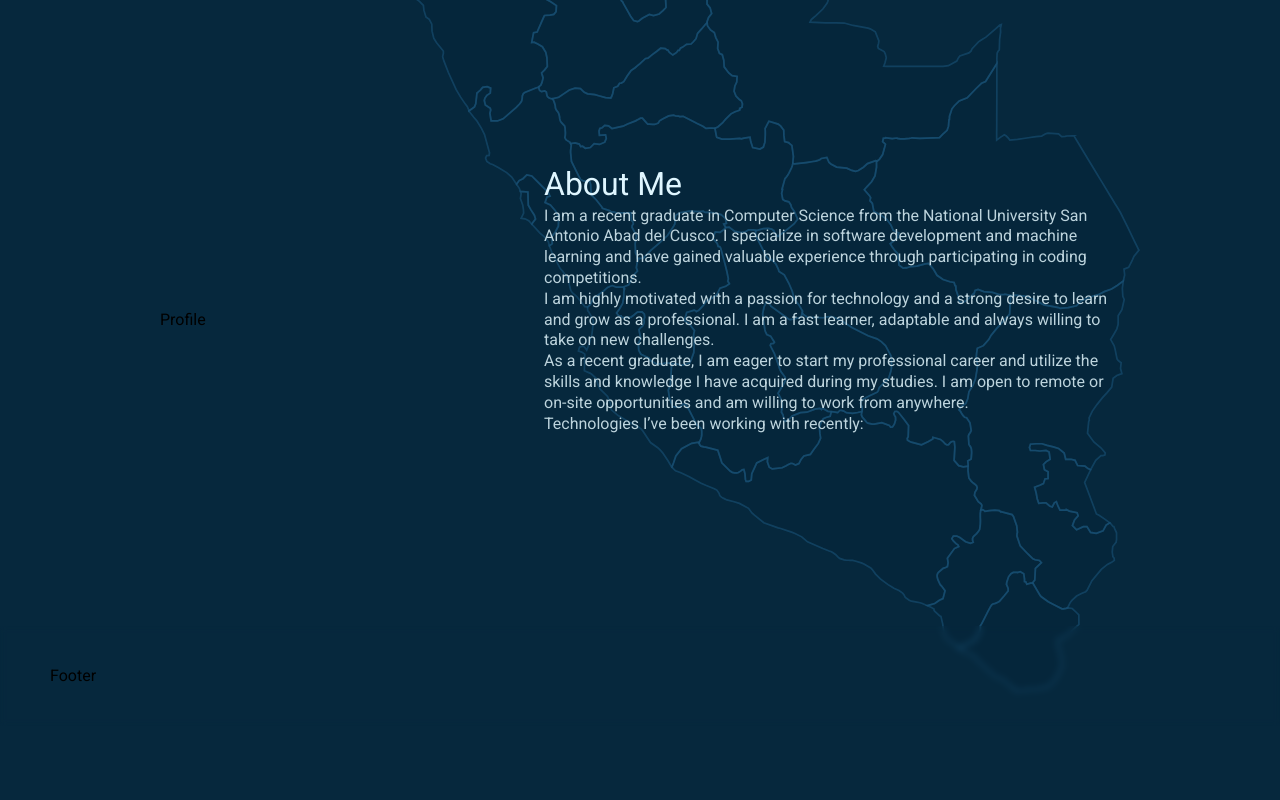
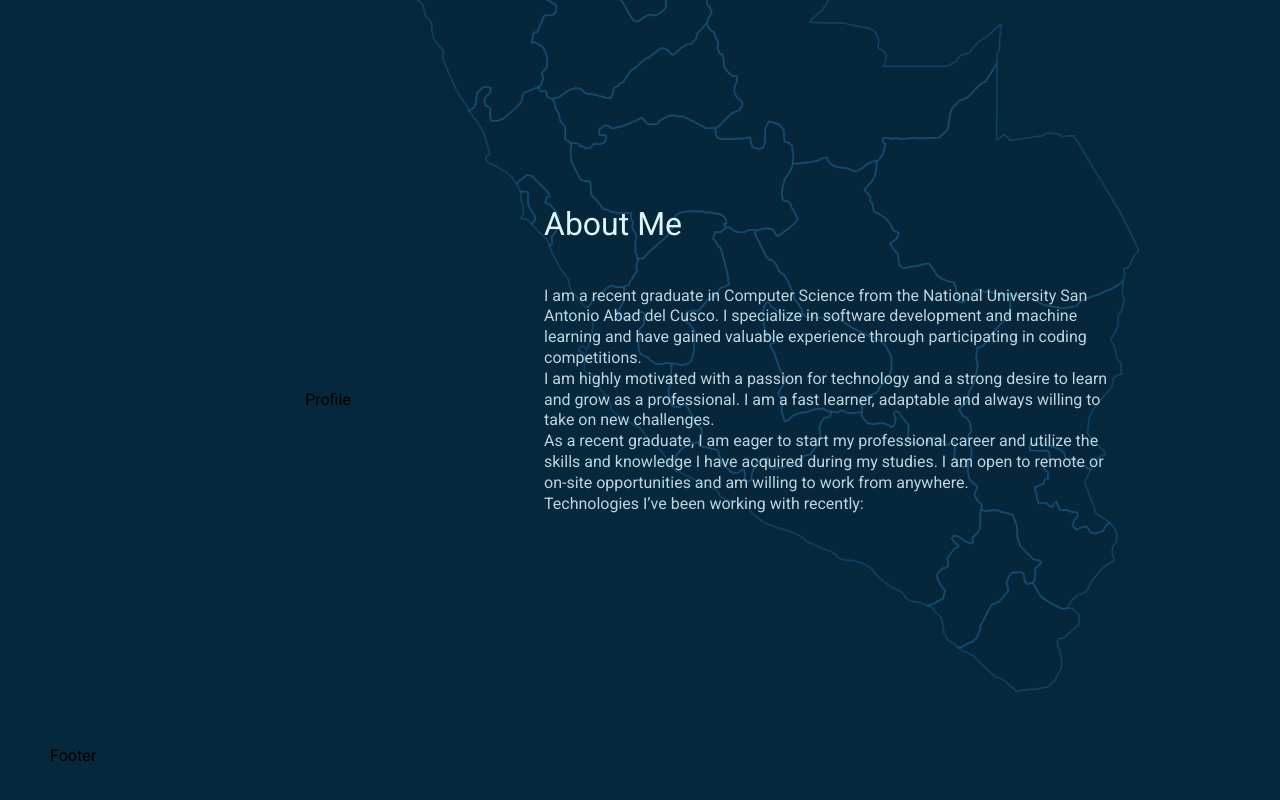
Before and after one commit to jhn-cde/portfolio, a Next.js app: page / in a window 1280 px wide. Shown: the part 792-1592 px from the top of the page. Before the commit the page ends 1518 px from the top, so only its background shows below. Built offline with nearby package versions, Linux system fonts and the light colour scheme.

Commit message:
center profile

```diff
--- a/components/aboutme/aboutme.module.css
+++ b/components/aboutme/aboutme.module.css
@@ -9,6 +9,7 @@
 }
 .profile{
   display: flex;
+  justify-content: center;
   align-items: center;
   width: 35%;
 }
@@ -18,6 +19,7 @@
 .title_container{
   margin: auto;
   margin-left: 40%;
+  padding: 2.5rem 0;
 }
 .title{
   text-align: left;
```
